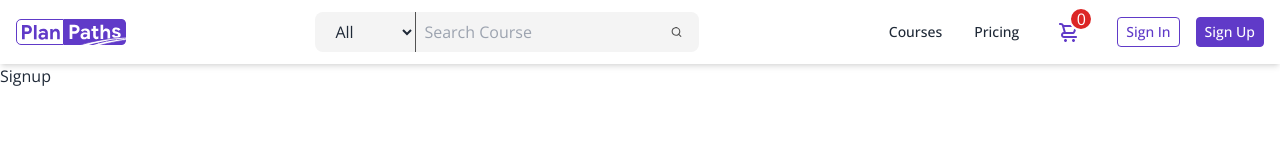
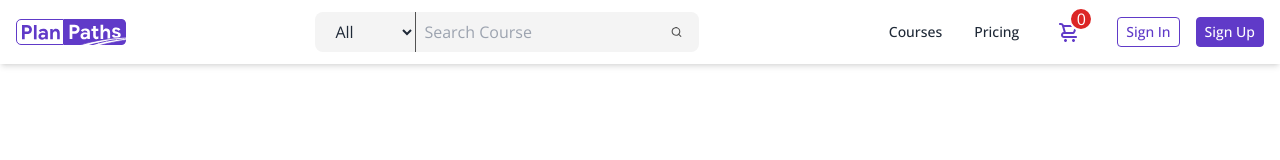
Before and after one commit to Shivu150199/planpath, a React (Vite) app: page /register in a window 1280 px wide. Shown: the top 160 px of the page. Built offline with nearby package versions, Linux system fonts and the light colour scheme.

Commit message:
added noramlise css

```diff
--- a/package.json
+++ b/package.json
@@ -12,6 +12,7 @@
   "dependencies": {
     "antd": "^5.20.2",
     "nanoid": "^5.0.7",
+    "normalize.css": "^8.0.1",
     "react": "^18.3.1",
     "react-dom": "^18.3.1",
     "react-router-dom": "^6.26.1"
--- a/src/App.jsx
+++ b/src/App.jsx
@@ -4,7 +4,7 @@ import Course from "./pages/Course"
 import Navigation from "./components/Navigation"
 import AboutCourse from "./pages/AboutCourse"
 import Signin from "./pages/Signin"
-import Signup from "./pages/Signup"
+import Signup from "./pages/authorization/Signup"
 import Cart from "./pages/Cart"
 
 
--- a/src/index.css
+++ b/src/index.css
@@ -1,3 +1,4 @@
+@import 'normalize.css';
 @import url('https://fonts.googleapis.com/css2?family=Open+Sans:ital,wght@0,300..800;1,300..800&display=swap');
 @tailwind base;
 @tailwind components;
--- a/src/pages/Signup.jsx
+++ b/src/pages/authorization/Signup.jsx
@@ -2,7 +2,14 @@ import React from 'react'
 
 const Signup = () => {
   return (
-    <div>Signup</div>
+   <section>
+    <form action="">
+
+    </form>
+    <div>
+
+    </div>
+   </section>
   )
 }
 
```
Also changed, not shown: 1 other file (tests, documents, lock files or other folders).
